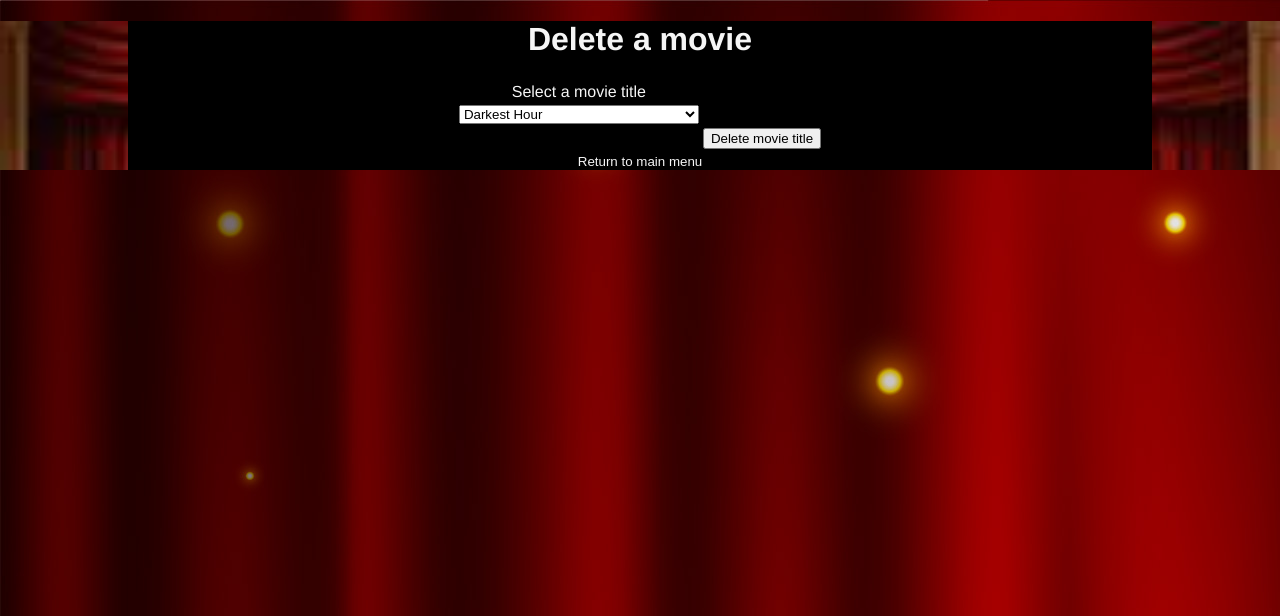
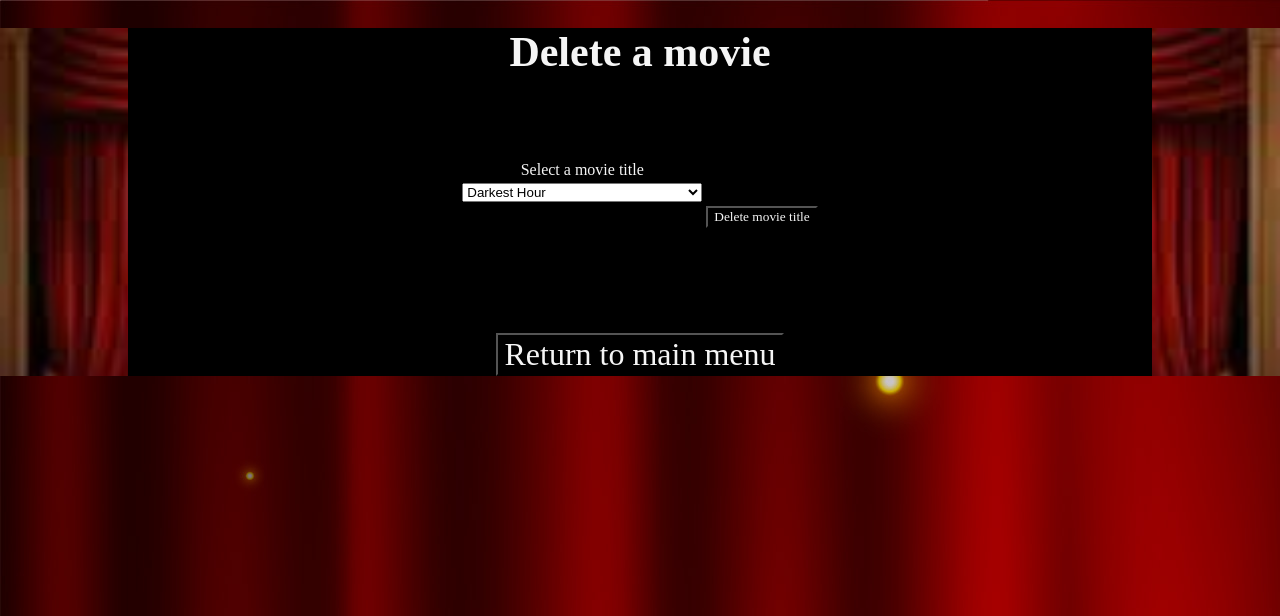
Before and after one commit to C04t0/videostore, a PHP site: page /deleteMovie.php in a window 1280 px wide. Shown: the top 616 px of the page. Run offline with PHP 8.4, Linux system fonts and the light colour scheme; data comes from the database, SQL or seed files in the repository; some web fonts are replaced.

Commit message:
update v0.09 - style & custom fonts added - findDvd & deleteMovie throw access on false warning -findDvd controller minor refactor

```diff
--- a/Business/MovieService.php
+++ b/Business/MovieService.php
@@ -41,14 +41,15 @@
             global $dvdDAO;
             return $dvdDAO->createDvd($id, $movieId);
         }
-        public function deleteMovie(string $title) : bool {
+        public function deleteMovie(int $id) : bool {
             global $dvdDAO;
-          global $movieDAO;
-          $movie = $movieDAO->getByTitle($title);
-          foreach ($dvdDAO->getByMovieId($movie->getId()) as $dvd) {
-              $dvdDAO->deleteById($dvd->getId());
-          }
-          return $movieDAO->deleteMovieByTitle($title);
+            global $movieDAO;
+            $movie = $this->getMovie($id);
+            $dvdList = $dvdDAO->getByMovieId($id);
+            foreach ($dvdList as $dvd) {
+                  $this->deleteDvd($dvd->getId());
+            }
+            return $movieDAO->deleteMovieById($id);
         }
         public function deleteDvd(int $id) : bool {
             global $dvdDAO;
--- a/Data/DvdDAO.php
+++ b/Data/DvdDAO.php
@@ -21,7 +21,7 @@
             $result = $dbh->query($sql);
 
             foreach ($result as $row) {
-                $dvd = Dvd::create((int)$row["id"], (int)$row["movie_id"], (bool)$row["rented"]);
+                $dvd = Dvd::create((int)$row['id'], (int)$row['movie_id'], (bool)$row['rented']);
                 $list[] = $dvd;
             }
             $dbh = null;
@@ -36,14 +36,11 @@
             $statement = $dbh->prepare($sql);
             $statement->bindParam(':id', $id, PDO::PARAM_INT);
             $statement->execute();
-            $row = $statement->fetch(PDO::FETCH_ASSOC);
+            $row = $statement->fetch();
+            $dvd =  DVD::create((int)$row["id"], (int)$row["movie_id"], (bool)$row["rented"]);
             $dbh = null;
 
-            if (empty($row)) {
-                return null;
-            } else {
-                return DVD::create((int)$row["id"], (int)$row["movie_id"], (bool)$row["rented"]);
-            }
+            return $dvd;
         }
         public function createDvd(int $id, int $movieId) : bool {
             if (!is_null($this->getById($id))) {
@@ -75,7 +72,7 @@
             $statement->bindParam(':id', $id, PDO::PARAM_INT);
             $statement->execute();
 
-            $result = $statement->fetchAll(PDO::FETCH_ASSOC);
+            $result = $statement->fetchAll();
 
             foreach ($result as $row) {
                 $dvd = Dvd::create((int)$row["id"], (int)$row["movie_id"], (bool)$row["rented"]);
--- a/Data/MovieDAO.php
+++ b/Data/MovieDAO.php
@@ -79,6 +79,22 @@
 
             return true;
         }
+        public function deleteMovieById(int $id) : bool {
+            if (is_null($this->getById($id))) {
+                throw new MovieNotFoundException();
+            }
+            global $dbConn;
+            $sql = 'delete from movies where id = :id';
+            $dbh = $dbConn->connect();
+
+            $statement = $dbh->prepare($sql);
+            $statement->bindParam(':id', $id);
+            $statement->execute();
+
+            $dbh = null;
+
+            return true;
+        }
         public function deleteMovieByTitle(string $title) : bool {
             if (is_null($this->getByTitle($title))) {
                 throw new MovieNotFoundException();
--- a/Presentation/addDvdForm.php
+++ b/Presentation/addDvdForm.php
@@ -62,7 +62,7 @@
                         <td>Choose a new dvd id: </td>
                     </tr>
                     <tr>
-                        <td><input type="number" min="1" name="dvdId" required></td>
+                        <td><input class="submitBtn" type="number" min="1" name="dvdId" required></td>
                     </tr>
                     <tr>
                         <td></td>
--- a/Presentation/addMovieForm.php
+++ b/Presentation/addMovieForm.php
@@ -29,7 +29,7 @@
                     </tr>
                     <tr>
                         <td></td>
-                        <td><input type="submit" value="Add movie title"></td>
+                        <td><input class="submitBtn" type="submit" value="Add movie title"></td>
                     </tr>
                 </table>
             </form>
--- a/Presentation/css/style.css
+++ b/Presentation/css/style.css
@@ -10,8 +10,27 @@ html, body, div, section, article, aside, nav, header, footer {
 }
 
 /* ** TYPOGRAPHICS ** */
+@font-face {
+    font-family: "CinemaBoard";
+    src: url("Presentation/fonts/CinemaBoard.ttf") format("truetype");
+}
+@font-face {
+    font-family: "CinemaGothic";
+    src: url("Presentation/fonts/CinemaGothic.ttf") format('truetype');
+}
 html {
-    font-family: Helvetica, sans-serif;
+    font-family: "CinemaGothic";
+}
+h1, caption {
+    font-family: "CinemaBoard";
+    font-size: 42px;
+}
+.menuBtn, .submitBtn {
+    font-family: "CinemaGothic";
+}
+#returnBtn {
+    font-family: "CinemaGothic";
+    font-size: 32px;
 }
 #wrapper>footer {
 
@@ -41,15 +60,12 @@ body {
 .btnImg {
     filter: invert(1);
 }
-.menuBtn {
+.menuBtn, .submitBtn {
     color: whitesmoke;
     background-color: black;
-    border: none;
 }
-#returnBtn {
-    outline-width: 2px;
-    outline-color: beige;
-}
+
+
 /* ** STRUCTURE ** */
 
 #wrapper {
@@ -63,11 +79,17 @@ body {
 form {
     width: 80%;
     margin: auto;
+    margin-top: 5%;
 }
 table {
     margin: auto;
+    margin-top: 10%;
+
 }
 #dvdOverview tr>td {
     display: inline-flex;
     flex-direction: row;
 }
+footer {
+    margin-top: 10%;
+}
--- a/Presentation/deleteDvdForm.php
+++ b/Presentation/deleteDvdForm.php
@@ -64,7 +64,7 @@
                     </tr>
                     <tr>
                         <td></td>
-                        <td><input type="submit" value="Delete DVD"></td>
+                        <td><input class="submitBtn" type="submit" value="Delete DVD"></td>
                     </tr>
                 </table>
             </form>
--- a/Presentation/deleteMovieForm.php
+++ b/Presentation/deleteMovieForm.php
@@ -10,10 +10,11 @@
         <div id="wrapper" class="container">
         <h1>Delete a movie</h1>
             <?php
+                if ($error === "dvdnotFound") {
+                    echo "<p class='error'>Something went wrong, DVD id not found </p>";
+                }
                 if ($success) {
-            ?>
-            <p class="success">Movie title has been successfully deleted!</p>
-            <?php
+                    echo "<p class='success'>Movie title has been successfully deleted!</p>";
                 }
             ?>
             <form method="post" action="deleteMovie.php?action=process">
@@ -27,7 +28,7 @@
                             <?php
                             foreach ($movieList as $movie) {
                                 ?>
-                                <option value="<?php echo $movie->getTitle(); ?>">
+                                <option value="<?php echo $movie->getId(); ?>">
                                     <?php echo $movie->getTitle(); ?>
                                 </option>
                             <?php
@@ -38,7 +39,7 @@
                     </tr>
                     <tr>
                         <td></td>
-                        <td><input type="submit" value="Delete movie title"></td>
+                        <td><input class="submitBtn" type="submit" value="Delete movie title"></td>
                     </tr>
                 </table>
             </form>
--- a/Presentation/findDvdForm.php
+++ b/Presentation/findDvdForm.php
@@ -4,7 +4,7 @@
         <meta charset="UTF-8">
         <title>Video Store</title>
         <link rel="icon" href="../Presentation/img/icon.png">
-        <style><?php include "Presentation/css/style.css"?></style>
+        <style><?php include "css/style.css"?></style>
     </head>
     <body>
         <div id="wrapper" class="container">
@@ -39,12 +39,12 @@
                         </tr>
                         <tr>
                             <td></td>
-                            <td><input type="submit" value="Find dvd"</td>
+                            <td><input class="submitBtn" type="submit" value="Find dvd"</td>
                         </tr>
                     </table>
                 </form>
             <footer>
-                <button class="menuBtn" onclick="location.href='movies.php'">Return to main menu</button>
+                <button id="returnBtn" class="menuBtn" onclick="location.href='movies.php'">Return to main menu</button>
             </footer>
         </div>
     </body>
--- a/Presentation/rentDvdForm.php
+++ b/Presentation/rentDvdForm.php
@@ -71,7 +71,7 @@
                             }
                         ?>
                     </select>
-                    <input type="submit" value="Rent">
+                    <input class="submitBtn" type="submit" value="Rent">
                 </form>
             </section>
             <footer>
--- a/Presentation/returnDvdForm.php
+++ b/Presentation/returnDvdForm.php
@@ -16,7 +16,7 @@
         }
         ?>
         <form method="post" action="returnDvd.php?action=process">
-            <select id="dvdReturnSelect" name="dvdReturnSelect">
+            <select id="dvdReturnSelect" name="dvdSelect">
                 <option value="" hidden disabled selected>Choose dvd id</option>
                 <?php
                     foreach ($dvdReturnList as $dvd) {
@@ -28,7 +28,7 @@
                     }
                 ?>
             </select>
-            <input type="submit" value="Return">
+            <input class="submitBtn" type="submit" value="Return">
         </form>
         <footer>
             <button id="returnBtn" class="menuBtn" onclick="location.href='movies.php'">Return to main menu</button>
--- a/deleteMovie.php
+++ b/deleteMovie.php
@@ -3,16 +3,23 @@
     spl_autoload_register();
 
     use Business\MovieService;
+    use Exceptions\DvdNotFoundException;
 
+    $error = null;
     $success = false;
     $movieService = new MovieService();
     $movieList = $movieService->getAllMovies();
 
     if (isset($_GET['action']) && $_GET['action'] == "process") {
-        $success = $movieService->deleteMovie($_POST['titleSelect']);
-        header("Refresh: 10, url=deleteMovie.php");
-        include "Presentation/deleteMovieForm.php";
-        exit(0);
+        try {
+            $success = $movieService->deleteMovie((int)$_POST['titleSelect']);
+            header("Refresh: 10, url=deleteMovie.php");
+            include "Presentation/deleteMovieForm.php";
+        } catch (DvdNotFoundException $e) {
+            $error = "dvdNotFound";
+            include "Presentation/deleteMovieForm.php";
+            exit(0);
+        }
     } else {
         include "Presentation/deleteMovieForm.php";
     }
--- a/returnDvd.php
+++ b/returnDvd.php
@@ -14,7 +14,7 @@
     }
 
     if (isset($_GET['action']) && $_GET['action'] == 'process') {
-        $success = $movieService->returnDvd((int)$_POST['dvdReturnSelect']);
+        $success = $movieService->returnDvd((int)$_POST['dvdSelect']);
         header("Refresh: 10, url=returnDvd.php");
         include "Presentation/returnDvdForm.php";
         /* header("Location: Presentation/rentDvdForm.php?success=return"); */
```
Also changed, not shown: Presentation/home.php (+8 -8 lines), findDvd.php (+5 -5 lines), Entities/Dvd.php (line endings or trailing spaces).
